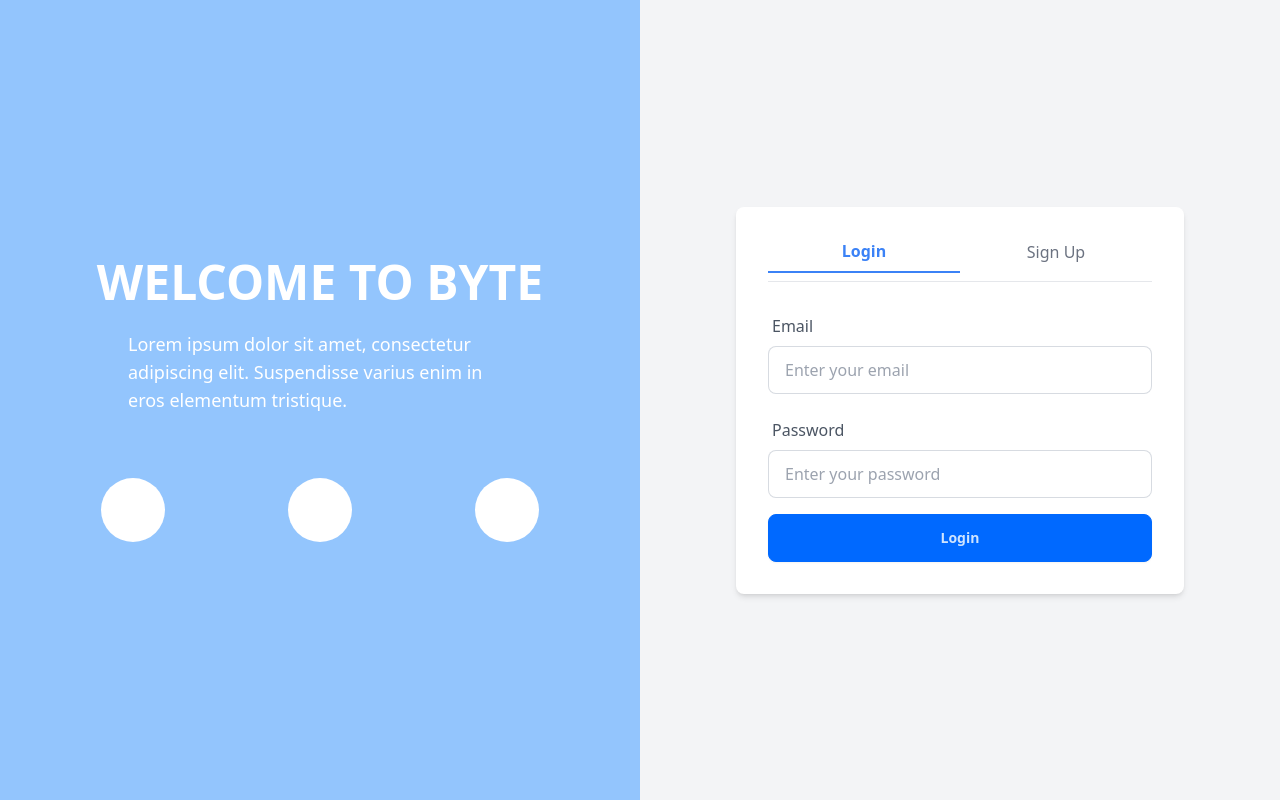
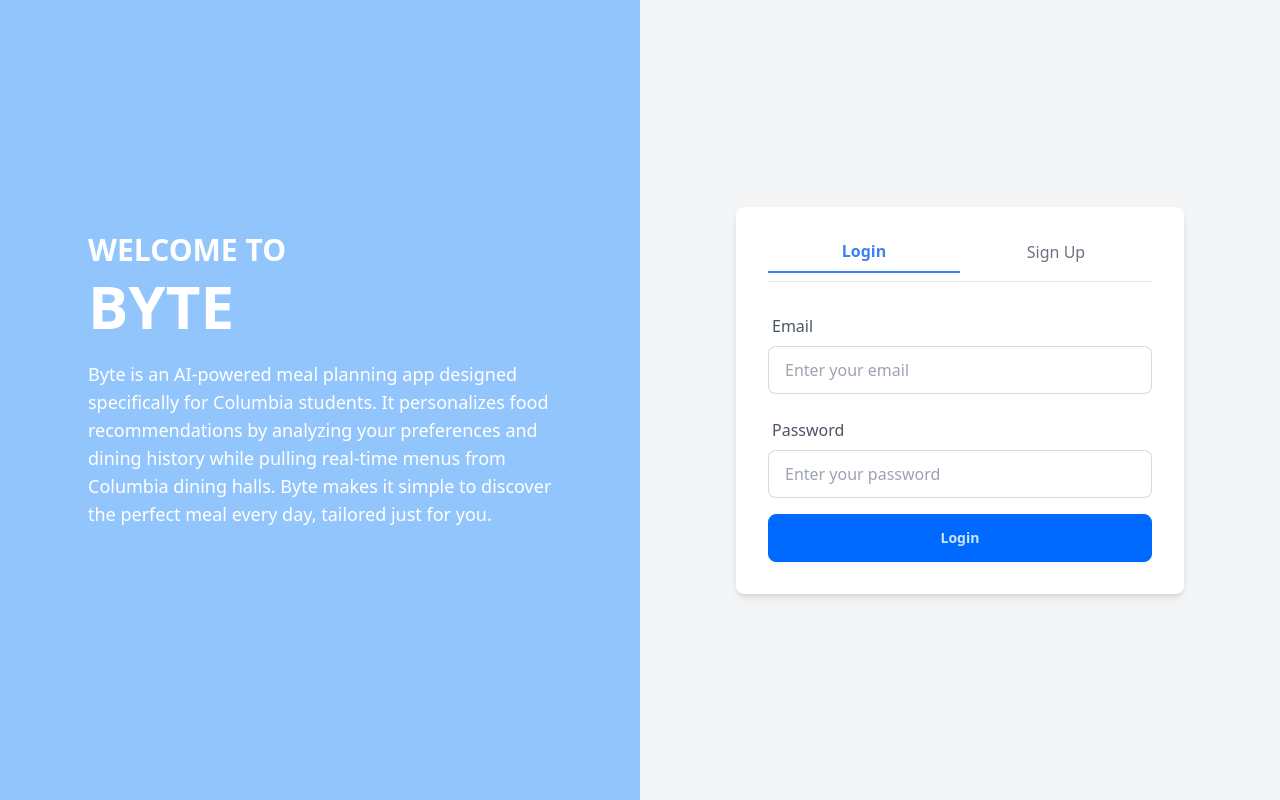
Before and after one commit to jaketng/btye-ui, a React (Vite) app: page /login in a window 1280 px wide. Built offline with nearby package versions, Linux system fonts and the light colour scheme.

Commit message:
Added blurb to login

```diff
--- a/src/pages/LoginPage.jsx
+++ b/src/pages/LoginPage.jsx
@@ -37,18 +37,16 @@
   return (
     <div className="flex min-h-screen">
       {/* Left Column */}
-      <div className="w-1/2 bg-blue-300 flex flex-col justify-center items-center text-white p-10">
-        <h1 className="text-5xl font-bold mb-6">WELCOME TO BYTE</h1>
-        <p className="text-lg mb-10 max-w-96">
-          Lorem ipsum dolor sit amet, consectetur adipiscing elit. Suspendisse
-          varius enim in eros elementum tristique.
+      <div className="w-1/2 bg-blue-300 flex flex-col justify-center text-white p-10">
+        <h1 className="text-3xl font-bold mb-2 ml-12">WELCOME TO</h1>
+        <h1 className="text-6xl font-bold mb-6 ml-12">BYTE</h1>
+        <p className="text-lg mb-10 mx-12 ">
+          Byte is an AI-powered meal planning app designed specifically for
+          Columbia students. It personalizes food recommendations by analyzing
+          your preferences and dining history while pulling real-time menus from
+          Columbia dining halls. Byte makes it simple to discover the perfect
+          meal every day, tailored just for you.
         </p>
-        {/* Placeholder Icons */}
-        <div className="flex justify-around w-full mt-6">
-          <div className="w-16 h-16 bg-white rounded-full"></div>
-          <div className="w-16 h-16 bg-white rounded-full"></div>
-          <div className="w-16 h-16 bg-white rounded-full"></div>
-        </div>
       </div>
 
       {/* Right Column */}
```
